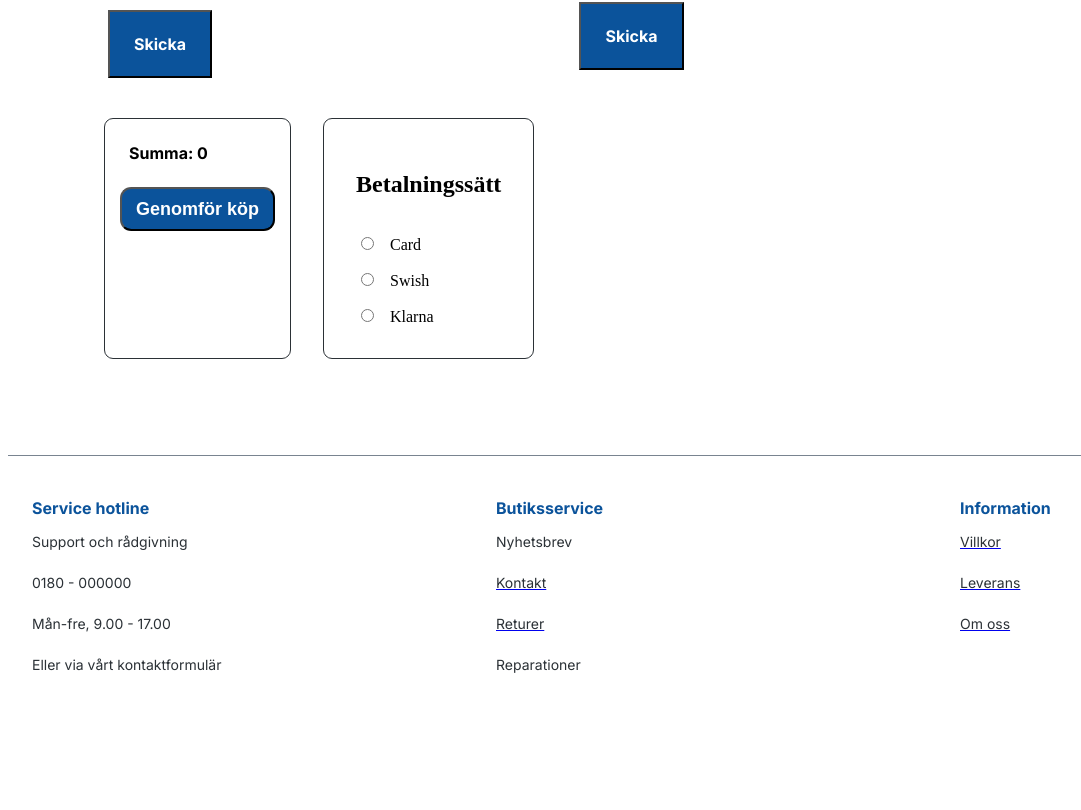
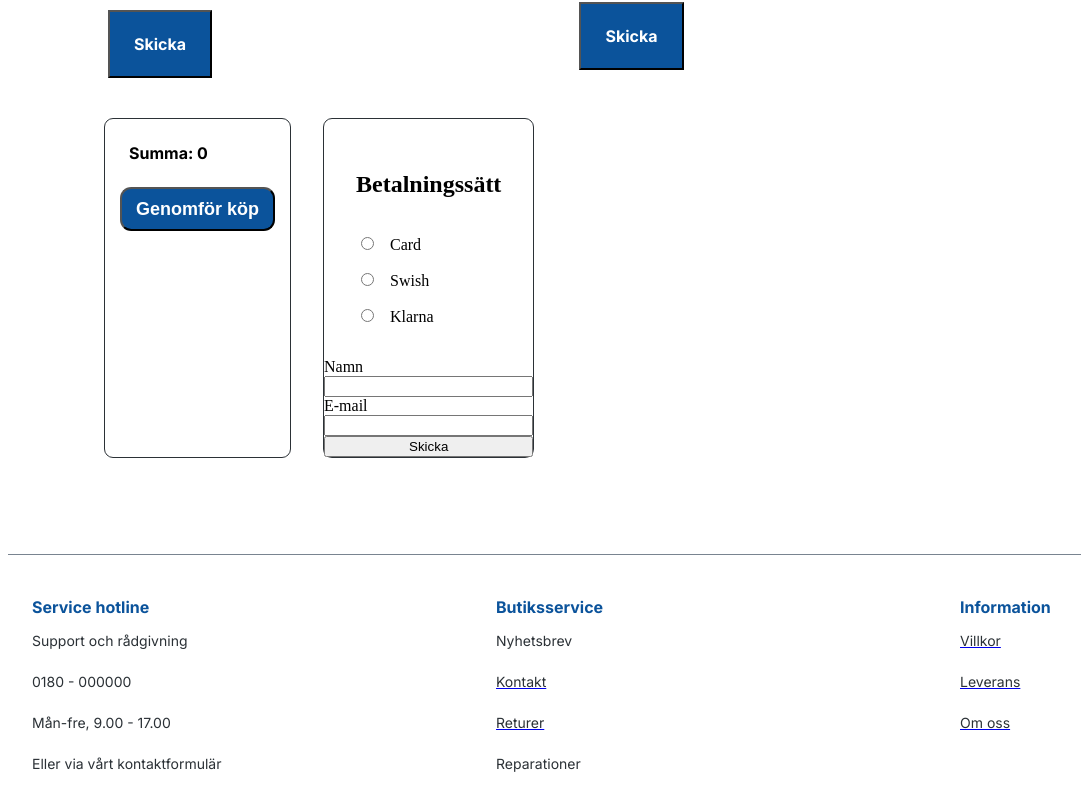
Before and after one commit to EmperorBlizzard/Frontend2Assignment, a React (Vite) app in the folder Frontend2Assignment/: page /checkoutpage in a window 1280 px wide. Shown: the part 843-1653 px from the top of the page, without its empty margins (8-1089 px from the left). Before the commit the page ends 1566 px from the top, so only its background shows below. Built offline with nearby package versions, Linux system fonts and the light colour scheme.

Commit message:
börjat på orderbekräftelse

```diff
--- /dev/null
+++ b/Frontend2Assignment/src/MailService/ReceiptService.jsx
@@ -0,0 +1,51 @@
+import React, { useRef } from "react";
+import emailjs from "@emailjs/browser";
+import styled from "styled-components";
+
+const StyledForm = styled.form`
+	display: flex;
+	flex-direction: column;
+`;
+
+const ReceiptService = () => {
+  const form = useRef();
+
+  const sendEmail = (e) => {
+    e.preventDefault();
+
+    const userEmail = form.current.user_email.value;
+    console.log("user_email:", userEmail);
+
+    emailjs
+      .sendForm("service_pxdiem5", "template_kladx0c", form.current, {
+        publicKey: "fazBHO9MG1s-qOff9",
+        to_email: userEmail,
+      })
+      .then(
+        () => {
+          console.log("SUCCESS!");
+          form.current.reset();
+          alert("Beställningen är mottagen, kvittot skickas till din e-post");
+        },
+        (error) => {
+          console.log("FAILED...", error.text);
+          form.current.reset();
+          alert("Något gick fel, kontakta vår kundtjänst");
+        }
+      );
+  };
+
+  return (
+    <>
+      <StyledForm ref={form} onSubmit={sendEmail}>
+        <label>Namn</label>
+        <input type="text" name="user_name" />
+        <label>E-mail</label>
+        <input type="email" name="user_email" />
+        <input type="submit" value="Skicka" />
+      </StyledForm>
+    </>
+  );
+};
+
+export default ReceiptService;
--- a/Frontend2Assignment/src/Pages/CheckoutPage.jsx
+++ b/Frontend2Assignment/src/Pages/CheckoutPage.jsx
@@ -6,6 +6,7 @@ import BillingAddress from "../components/sections/checkoutPage/sections/Billing
 import ShippingAddress from "../components/sections/checkoutPage/sections/ShippingAddress.jsx";
 import PaymentMethod from "../components/sections/checkoutPage/sections/PaymentMethod.jsx";
 import PurchaseButton from "../components/sections/checkoutPage/individual/PurchaseButton.jsx";
+import ReceiptService from '../MailService/ReceiptService.jsx';
 import styled from "styled-components";
 import ProductCardCheckout from "../components/sections/checkoutPage/sections/ProductCardCheckout.jsx";
 import QuantityButton from "../components/sections/checkoutPage/individual/QuantityButton.jsx";
@@ -103,6 +104,8 @@ const CheckOutPage = () => {
 
         <StyledPayment>
           <PaymentMethod />
+          <ReceiptService />
+
         </StyledPayment>
       </StyledCheckout>
 
```
